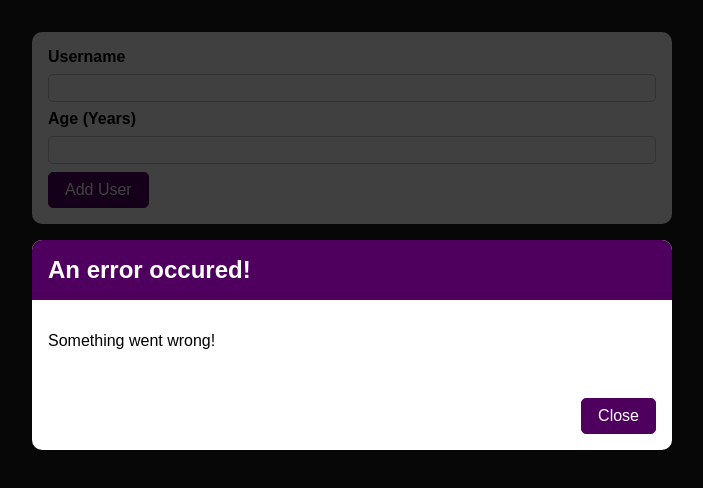
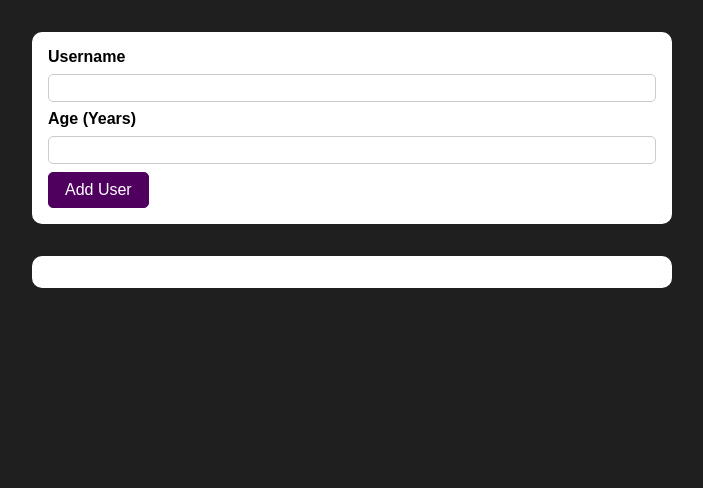
Before and after one commit to NunoRifa/udemy-expense-app-4, a React (Create React App) app: page / in a window 1280 px wide. Shown: the top 488 px of the page, without its empty margins (288-991 px from the left). Built offline with nearby package versions, Linux system fonts and the light colour scheme.

Commit message:
Managing the Error State

```diff
--- a/src/components/UI/ErrorModal.js
+++ b/src/components/UI/ErrorModal.js
@@ -8,7 +8,7 @@
 const ErrorModal = (props) => {
   return (
     <>
-      <div className={classes.backdrop} />
+      <div className={classes.backdrop} onClick={props.onConfirm} />
       <Card className={classes.modal}>
         <header className={classes.header}>
           <h2>{props.title}</h2>
@@ -17,7 +17,7 @@
           <p>{props.message}</p>
         </div>
         <footer className={classes.actions}>
-          <Button type="close">Close</Button>
+          <Button onClick={props.onConfirm}>Close</Button>
         </footer>
       </Card>
     </>
--- a/src/components/Users/AddUser.js
+++ b/src/components/Users/AddUser.js
@@ -9,14 +9,23 @@
 const AddUser = (props) => {
   const [enteredUsername, setEnteredUsername] = useState("");
   const [enteredAge, setEnteredAge] = useState("");
+  const [error, setError] = useState();
 
   const addUserHandler = (e) => {
     e.preventDefault();
     if (enteredUsername.trim().length === 0 && enteredAge.trim().length === 0) {
+      setError({
+        title: "Invalid input",
+        message: "Please enter a valid name and age (non-empty values).",
+      });
       return;
     }
 
     if (+enteredAge < 1) {
+      setError({
+        title: "Invalid Age",
+        message: "Please enter a valid age (> 0).",
+      });
       return;
     }
 
@@ -33,9 +42,19 @@
     setEnteredAge(e.target.value);
   };
 
+  const errorHandler = () => {
+    setError(null);
+  };
+
   return (
     <>
-      <ErrorModal title="An error occured!" message="Something went wrong!" />
+      {error && (
+        <ErrorModal
+          title={error.title}
+          message={error.message}
+          onConfirm={errorHandler}
+        />
+      )}
       <Card className={classes.input}>
         <form onSubmit={addUserHandler}>
           <label htmlFor="username">Username</label>
```
